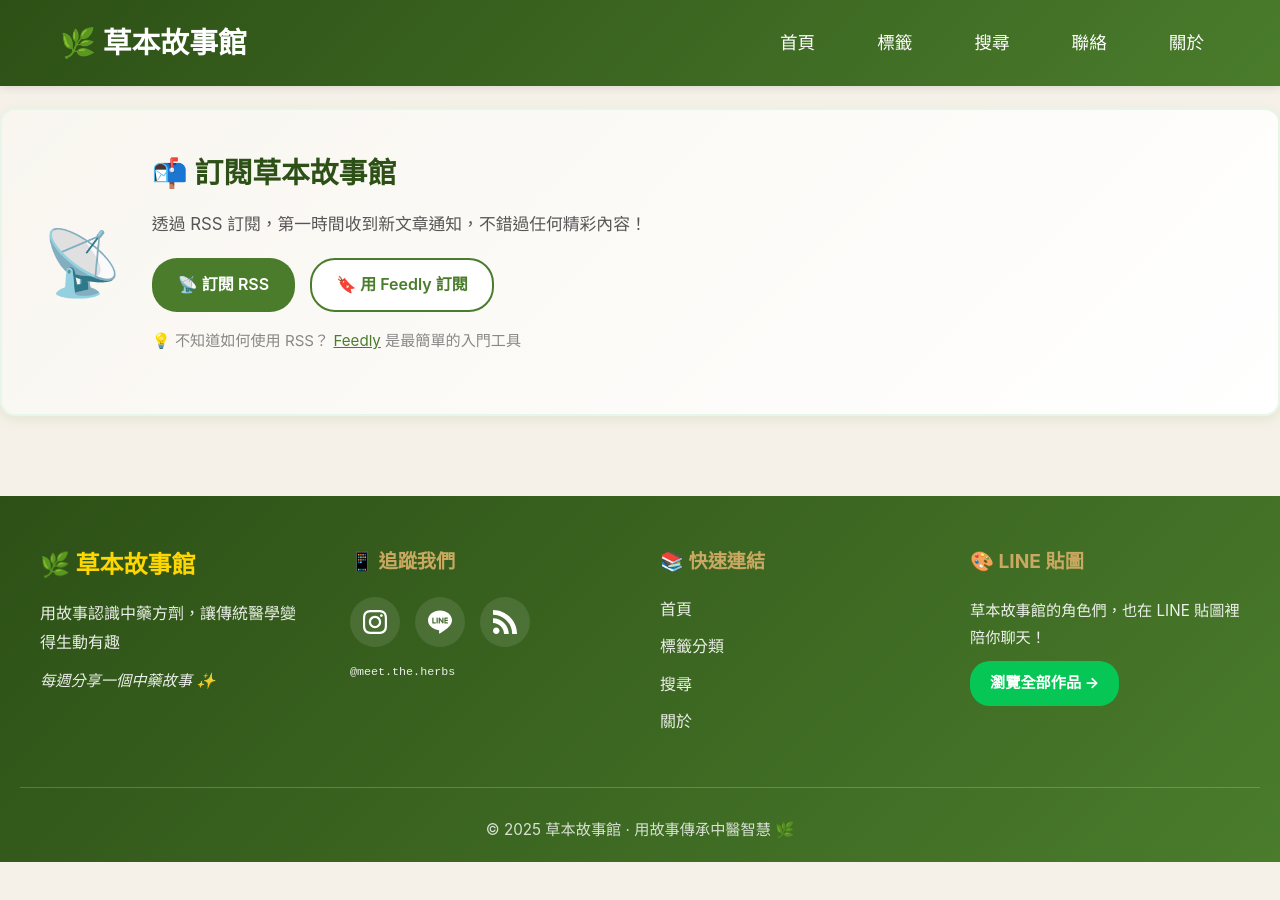
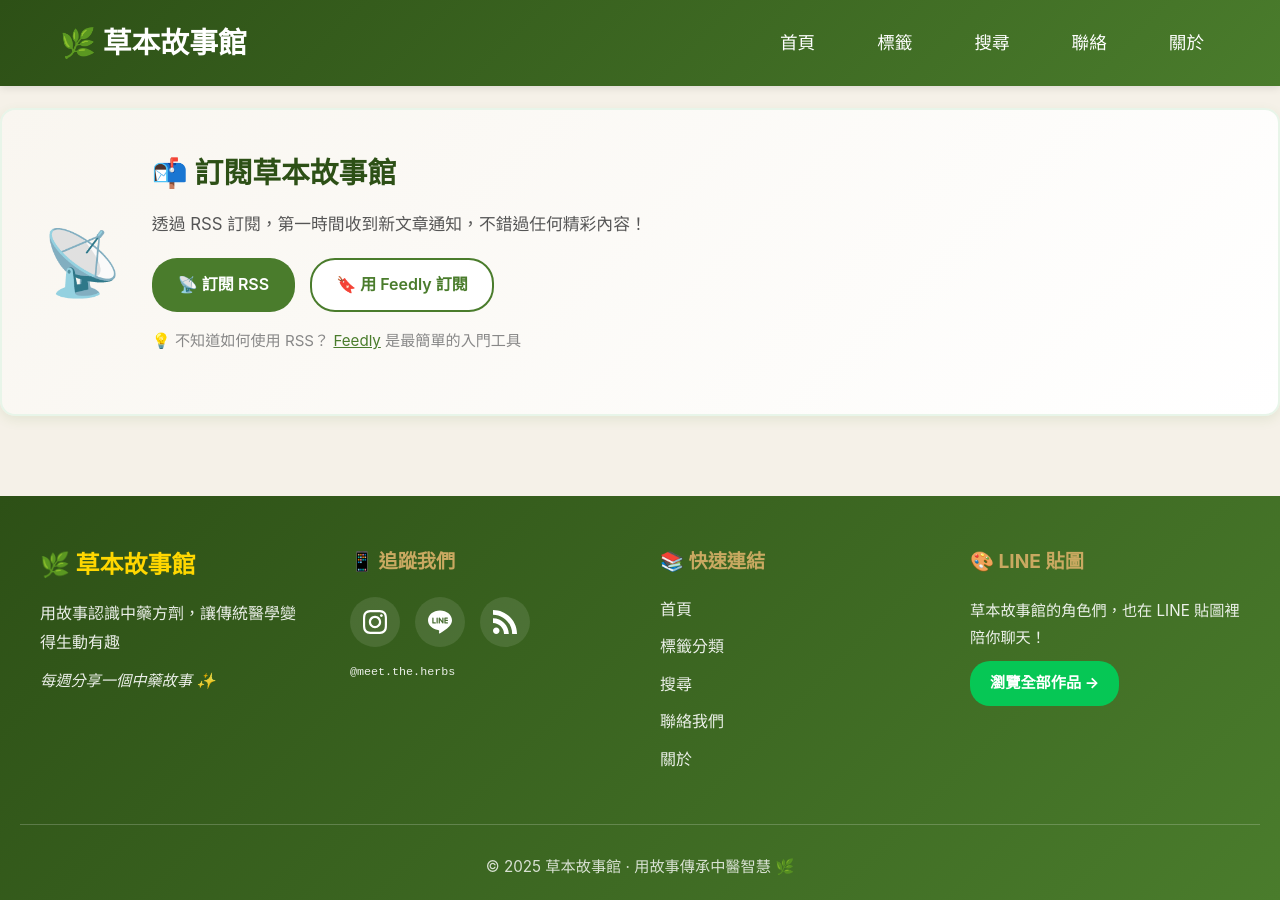
Before and after one commit to 10wang-creat/herbal-stories-v2, a Jekyll site: the page built from index.markdown, in a window 1280 px wide and 900 px high, scrolled down 2851 px. Built offline with Jekyll 4.4.1, drawn with Linux system fonts in a browser that asks for light colours; a script that is not in the unit is left out; before the commit the page ends 3713 px from its top, so only the background shows below that.

Commit message:
Footer 快速連結新增聯絡我們

```diff
--- a/_includes/footer.html
+++ b/_includes/footer.html
@@ -46,6 +46,7 @@
         <li><a href="{{ '/' | relative_url }}">首頁</a></li>
         <li><a href="{{ '/tags/' | relative_url }}">標籤分類</a></li>
         <li><a href="{{ '/search/' | relative_url }}">搜尋</a></li>
+        <li><a href="{{ '/contact/' | relative_url }}">聯絡我們</a></li>
         <li><a href="{{ '/about/' | relative_url }}">關於</a></li>
       </ul>
     </div>
```
